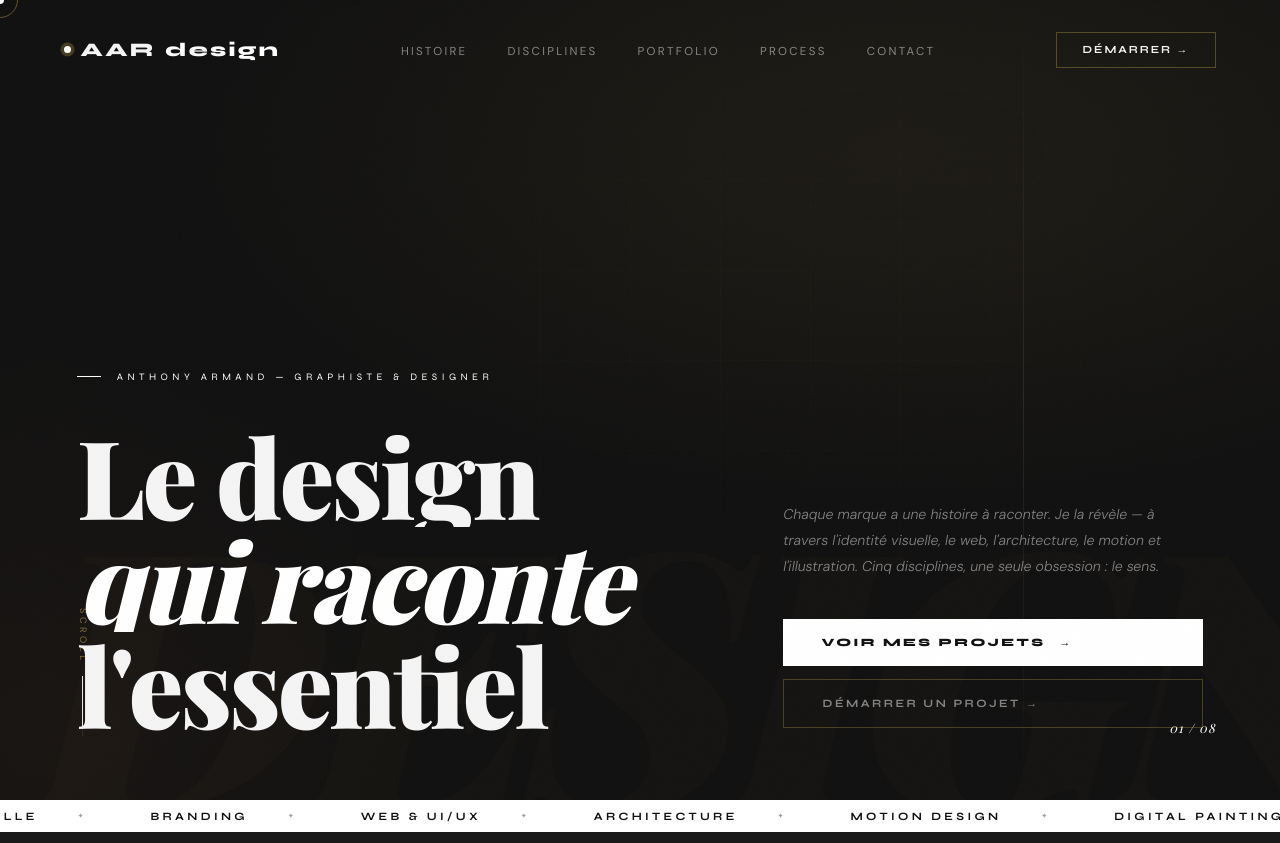
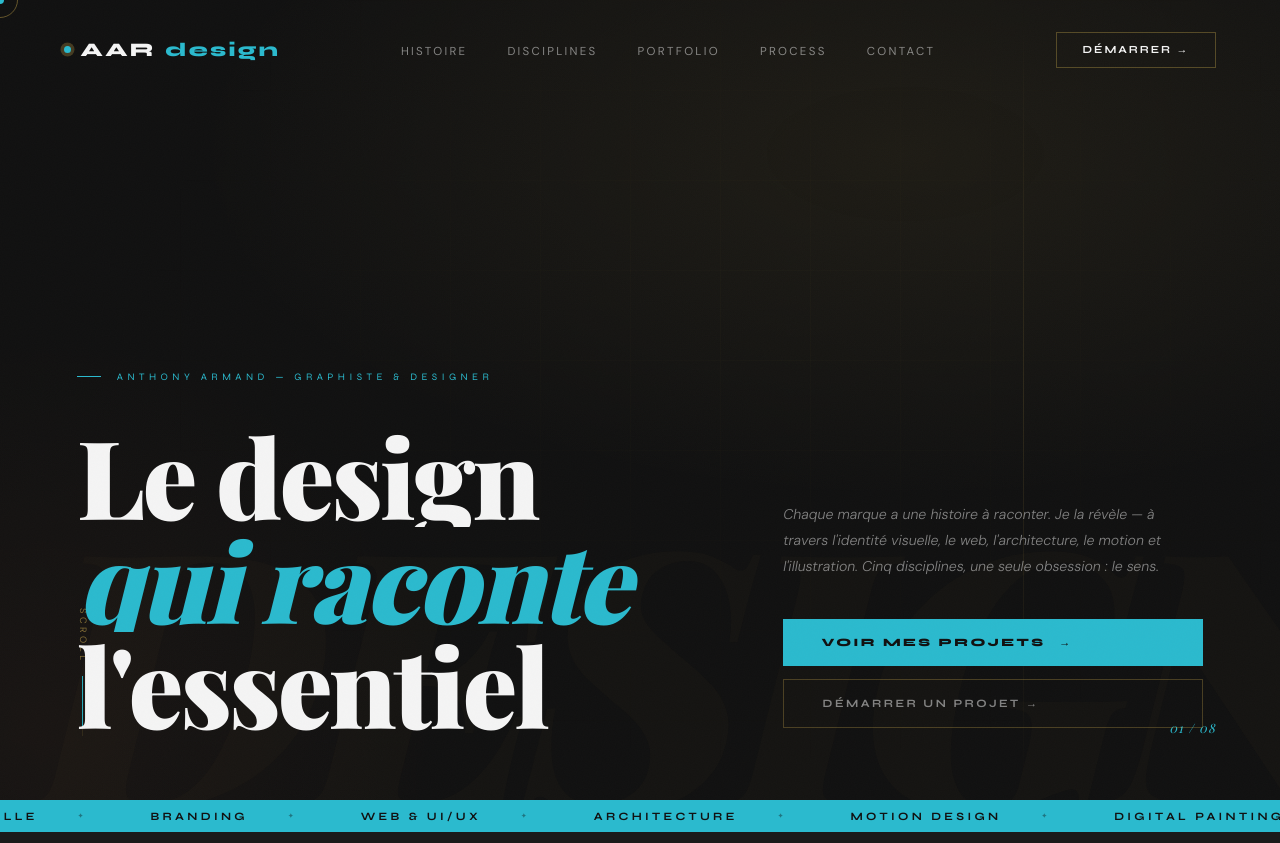
Before and after one commit to Ariion/aardesign, a plain HTML site: page index.html in a window 1280 px wide. Shown: the top 843 px of the page. Drawn offline with nearby package versions, Linux system fonts and the light colour scheme; a web font is replaced by a local one.

Commit message:
Update index.html

```diff
--- a/index.html
+++ b/index.html
@@ -15,9 +15,9 @@
   --ink:    #111111; /* Noir très profond, fond principal */
   --ink2:   #1A1A1A; /* Noir légèrement plus clair pour les sections */
   --paper:  #F4F4F4; /* Blanc cassé pour le texte principal */
-  --gold:   #FFFFFF; /* Accentuation 1 : Blanc pur pour l'impact (au lieu du bleu/doré) */
-  --gold2:  #888888; /* Accentuation 2 : Gris pour les éléments secondaires */
-  --rust:   #555555; /* Accentuation 3 : Gris foncé */
+  --gold:   #2bbace; /* Accentuation 1 : Blanc pur pour l'impact (au lieu du bleu/doré) */
+  --gold2:  #1a3863; /* Accentuation 2 : Gris pour les éléments secondaires */
+  --rust:   #1a3863; /* Accentuation 3 : Gris foncé */
   --dim:    rgba(244, 244, 244, 0.5); /* Texte secondaire (50% d'opacité du --paper) */
   --E:      cubic-bezier(.16,1,.3,1); /* Courbe d'animation fluide */
 }
```
